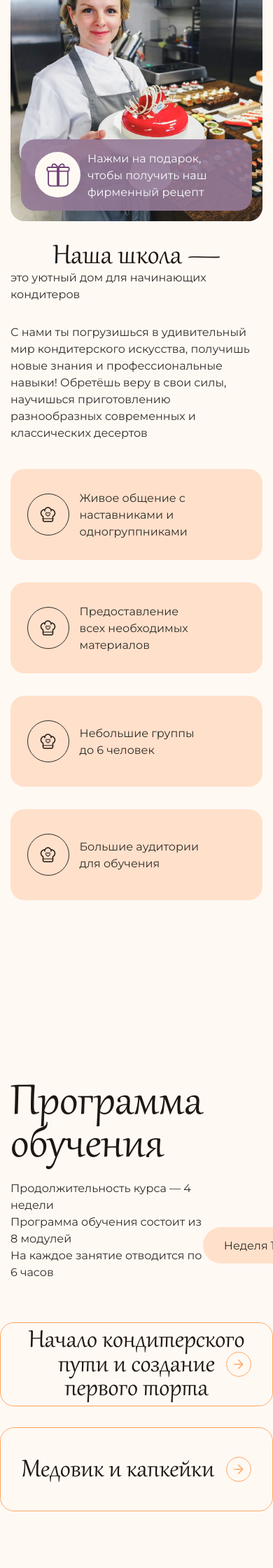
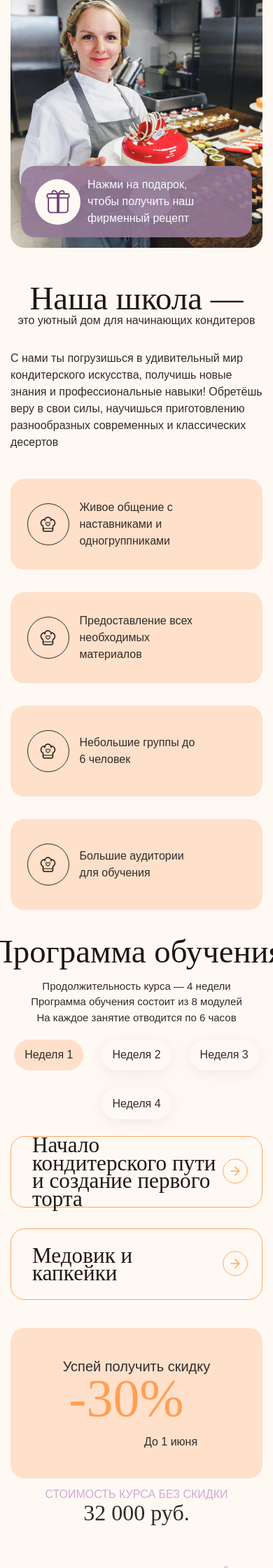
Before and after one commit to UBTdev/Homework, a PHP site: the page made by Домашки/WakeBake/index.html in a window 390 px wide. Shown: the part 880-3120 px from the top of the page at 70% size. Run offline with PHP 8.4, Linux system fonts and the light colour scheme; some web fonts are replaced.

Commit message:
Add files via upload

```diff
--- a/Домашки/WakeBake/css/fonts.css
+++ b/Домашки/WakeBake/css/fonts.css
@@ -1,7 +1,7 @@
 @font-face {
   font-family: 'Montserrat';
-  src: url('../fonts/Montserrat-Medium.woff2') format('woff2'),
-      url('../fonts/Montserrat-Medium.woff') format('woff');
+  src: url('Montserrat-Medium.woff2') format('woff2'),
+      url('Montserrat-Medium.woff') format('woff');
   font-weight: 500;
   font-style: normal;
   font-display: swap;
@@ -9,8 +9,8 @@
 
 @font-face {
   font-family: 'Montserrat';
-  src: url('../fonts/Montserrat-Regular.woff2') format('woff2'),
-      url('../fonts/Montserrat-Regular.woff') format('woff');
+  src: url('Montserrat-Regular.woff2') format('woff2'),
+      url('Montserrat-Regular.woff') format('woff');
   font-weight: normal;
   font-style: normal;
   font-display: swap;
@@ -18,8 +18,8 @@
 
 @font-face {
   font-family: 'Gabriola';
-  src: url('../fonts/Gabriola.woff2') format('woff2'),
-      url('../fonts/Gabriola.woff2') format('woff');
+  src: url('Gabriola.woff2') format('woff2'),
+      url('Gabriola.woff2') format('woff');
   font-weight: normal;
   font-style: normal;
   font-display: swap;
--- a/Домашки/WakeBake/css/style.css
+++ b/Домашки/WakeBake/css/style.css
@@ -114,9 +114,7 @@ body {
   margin-bottom: 20px;
 }
 
-.modal__form-label {
-
-}
+.modal__form-label {}
 
 .modal__form {}
 
@@ -166,7 +164,7 @@ body {
   padding: 26px 42px 19px 28px;
 }
 
-.field__input:focus + span {
+.field__input:focus+span {
   transition: var(--transition);
   visibility: visible;
   opacity: 1;
@@ -348,7 +346,6 @@ body {
   font-family: "Gabriola";
   font-weight: 400;
   line-height: 0.82;
-  letter-spacing: 0%;
 }
 
 .hero__offer-title {
@@ -628,47 +625,58 @@ body {
 .main__program {
   margin-bottom: 145px;
 }
-.program {
-}
-.container {
-}
+
+.program {}
+
+.container {}
+
 .program__top {
   display: flex;
   align-items: flex-end;
   justify-content: space-between;
   margin-bottom: 60px;
 }
+
 .program__heading {
   /* max-width: 603px; */
   display: flex;
   flex-direction: column;
   gap: 20px;
 }
+
 .program__title {
   font-size: 74px;
 }
-.title {
-}
+
+.title {}
+
 .program__text {
   max-width: 374px;
 }
-.text {
-}
+
+.text {}
+
+.tab-controls {}
+
 .tab-controls__list {
   display: flex;
   gap: 26px;
   margin-bottom: 24px;
+  flex-wrap: wrap;
+  align-items: center;
 }
-.tab-controls__item {
-}
+
+.tab-controls__item {}
+
 .tab-controls__link {
   display: block;
-  width: 138px;
+  /* width: 138px; */
   padding: 14px 30px;
   background-color: var(--general-background);
   border-radius: 100px;
   box-shadow: 0px 4px 20px 0px rgba(206, 195, 185, 0.3);
   transition: var(--transition);
+  white-space: nowrap;
 }
 
 .tab-controls__link--active {
@@ -682,14 +690,13 @@ body {
   transition: var(--transition);
   box-shadow: 0px 4px 20px 0px rgba(206, 195, 185, 0);
 }
-.tab-controls__content {
-}
+
+.tab-controls__content {}
 
 .tab-content {
   display: flex;
-  align-items: center;
-  justify-content: center;
   display: none;
+  width: 100%;
 }
 
 .tab-content--show {
@@ -702,6 +709,7 @@ body {
   display: flex;
   flex-direction: column;
   gap: 30px;
+  width: 100%;
 }
 
 .accordion-list__item {
@@ -710,14 +718,16 @@ body {
   border-radius: var(--border-radius);
   padding: 78px 30px 40px 30px;
   max-width: 1280px;
-  width: 100vw;
   font-size: 50px;
   align-items: flex-start;
   position: relative;
-  max-height: 100%;
+  max-height: 110px;
+  transition: var(--transition);
 }
 
 .accordion-list__item--show {
+  max-height: 100%;
+  transition: var(--transition);
 }
 
 .accordion-list__button {
@@ -725,6 +735,7 @@ body {
   position: absolute;
   display: flex;
   align-items: center;
+  justify-content: space-between;
   background: var(--general-background);
   border-radius: var(--border-radius);
   padding: 0 30px;
@@ -738,6 +749,7 @@ body {
 .tab-content__title {
   font-size: 42px;
   color: var(--heading-text);
+  text-align: left;
 }
 
 .accordion-list__content {
@@ -750,7 +762,7 @@ body {
 }
 
 .accordion-list__content--show {
-  max-height: 400px;
+  max-height: 100%;
   /* overflow: visible; */
   opacity: 1;
   transition: var(--transition);
@@ -767,18 +779,13 @@ body {
   position: absolute;
   top: 0;
   right: 0;
-  fill:#FFF9F4;
+  fill: #FFF9F4;
   transition: var(--transition);
 }
 
-.tab__toggle-button path {
-}
+.tab__toggle-button path {}
 
-.tab-content
-
-
-
-.accordion-list__item .tab__toggle-button svg {
+.tab-content .accordion-list__item .tab__toggle-button svg {
   position: absolute;
   top: 0;
   right: 0;
@@ -842,14 +849,15 @@ body {
   align-items: flex-start;
   gap: 8px;
 }
+
 .info-block__item span {
   font-size: 16px;
   line-height: 150%;
 }
 
 .info-block__item svg {
-  width: 25px;
-  height: 25px;
+  min-width: 25px;
+  min-height: 25px;
   color: var(--general-text);
 }
 
@@ -859,6 +867,109 @@ body {
   color: var(--general-text);
   margin-top: 20px;
 }
+
+/* program bottom */
+
+.program__bottom {
+  display: flex;
+  justify-content: space-between;
+  margin-top: 40px;
+}
+
+.program__action {
+  display: grid;
+  grid-template: repeat(3, auto) / 1.65fr 1fr;
+  gap: 40px;
+  max-width: 501px;
+}
+
+.program__discout {
+  display: flex;
+  flex-direction: column;
+  align-items: center;
+  max-width: 287px;
+  max-height: 232px;
+  background: var(--accent-bg);
+  border-radius: var(--border-radius);
+  color: #312C27;
+  line-height: 1.5;
+  font-size: 20px;
+  text-align: left;
+  padding: 40px;
+  grid-row: 1 / 3;
+  grid-column: 1 / 2;
+}
+
+
+.program__discout span {
+  font-size: 16px;
+  margin-left: 35%;
+}
+
+.program__discount-value {
+  display: block;
+  font-family: "Gabriola";
+  margin: 0 13% 7% 0;
+  color: var(--accent-color);
+  line-height: .82;
+  font-size: 74px;
+  animation: discount-grow 0.8s linear infinite alternate;
+  transform-origin: 0 0;
+}
+
+@keyframes discount-grow {
+  0% {
+    transform: scale(1);
+    color: var(--accent-color);
+  }
+
+  100% {
+    transform: translateX(3%) scale(1.1);
+    color: #FF9138;
+  }
+
+}
+
+.program__price-text {
+  font-size: 16px;
+  line-height: 1.6;
+  color: #CEAAD0;
+  text-transform: uppercase;
+  text-align: left;
+  padding-bottom: 5px;
+}
+
+.program__price-value {
+  font-size: 32px;
+  line-height: 0.9;
+  font-family: "Gabriola";
+  text-transform: none;
+  color: var(--general-text);
+}
+
+.program__price-value-big {
+  font-size: 50px;
+  color: var(--heading-text);
+}
+
+.price__text:last-child {}
+
+.program__action-button {
+  max-height: 62px;
+  font-weight: 500;
+  grid-column: 1 / 3;
+}
+
+.button {}
+
+.program_img-wrapper {
+  position: relative;
+}
+
+.program__img {
+  width: 100%;
+}
+
 /* ================= footer ================= */
 .footer {
   background: #AB8261;
@@ -987,6 +1098,39 @@ body {
     margin-top: 30px;
   }
 
+  /* main program */
+  .program__top {
+    flex-direction: column;
+    align-items: center;
+    justify-content: center;
+    margin-bottom: 0;
+  }
+
+  .program__heading {
+    align-items: center;
+    margin-bottom: 20px;
+  }
+
+  .program__text {
+    text-align: center;
+  }
+
+  .program__title {
+    text-align: center;
+  }
+
+  .accordion-list__content {}
+
+  .accordion-list__info-block .practice {
+    padding-left: 60px;
+  }
+
+  .program__action {
+    max-width: 100%;
+  }
+
+
+
   /* =========footer-mobile=========== */
   .footer__column-wrapper {
     display: grid;
@@ -1025,8 +1169,8 @@ body {
 @media (max-width: 1060px) {
   .about-us {
     grid-template-columns: 1fr;
-    grid-template-rows: 1fr 1fr;
-
+    /* grid-template-rows: 1fr 1fr; */
+    padding-bottom: 40px;
   }
 
   .about-us__img-wrapper {
@@ -1072,6 +1216,12 @@ body {
   .advantages__img-wrapper {}
 
   .advantages__text {}
+
+  /* program bottom */
+  .program__img-wrapper {
+    display: flex;
+    align-items: flex-end;
+  }
 }
 
 @media (max-width: 900px) {
@@ -1101,6 +1251,82 @@ body {
 
   .burger-button {
     display: flex;
+  }
+
+  /* title */
+  .title {
+    font-size: 7vw;
+  }
+
+  /* main program */
+  .program__top {
+    flex-direction: column;
+    align-items: center;
+    justify-content: center;
+  }
+
+  .program__heading {
+    align-items: center;
+    margin-bottom: 20px;
+  }
+
+  .accordion-list__item {
+    padding: 0 20px 0 30px;
+  }
+
+  /* .accordion-list__item--show {
+    padding: 0px 30px 0px 30px;
+  } */
+
+  .accordion-list__content--show {
+    padding-bottom: 40px;
+  }
+
+  .accordion-list__button {
+    height: 100px;
+    position: relative;
+    padding: 0;
+  }
+
+  .tab-content__title {
+    font-size: 34px;
+  }
+
+  .accordion-list__item--show .accordion-list__button {
+    position: relative;
+  }
+
+  .tab__toggle-button {
+    position: static;
+  }
+
+  .tab__toggle-button svg {
+    position: static;
+  }
+
+  .tab-content .accordion-list__item .tab__toggle-button svg {
+    position: static;
+  }
+
+  .program__text {
+    text-align: center;
+  }
+
+  .program__bottom {
+    display: block;
+  }
+
+  .program__action {
+    grid-template: repeat(3, 1fr) / repeat(2, 1fr);
+  }
+
+  .program__discout {
+    max-width: 100%;
+    max-height: 100%;
+  }
+
+  .program__img-wrapper {
+    display: none;
   }
 }
 
@@ -1188,11 +1414,7 @@ body {
     padding-top: 70px;
   }
 
-  .about-us {
-    grid-template-columns: 1fr;
-    grid-template-rows: 0.55fr 1fr;
-    gap: 30px;
-  }
+  .about-us {}
 
   .about-us__offer-wrapper {
     /* display: none; */
@@ -1219,8 +1441,12 @@ body {
     /* align-items: flex-start; */
   }
 
-  .about-us__info-title {
+  .title {
     font-size: 12vw;
+  }
+
+  .tab-content__title {
+    font-size: 34px;
   }
 
   .about-us__info-disc {}
@@ -1237,8 +1463,7 @@ body {
 
   .advantages__item {}
 
-  .advantages__img-wrapper {
-  }
+  .advantages__img-wrapper {}
 
   .advantages__text {
     width: 90%;
@@ -1251,6 +1476,17 @@ body {
 
   .modal-mobile {
     display: flex;
+  }
+
+  /* program */
+  .tab-controls__list {
+    justify-content: center;
+  }
+
+  .accordion-list__content {
+    grid-template: 1fr 0.1fr / 1fr;
+    /* display: flex;
+    flex-direction: column; */
   }
 }
 
@@ -1298,6 +1534,19 @@ body {
     grid-column: 1;
     grid-row: 3;
   }
+/* program */
+  .program__action {
+    grid-template: repeat(4, 1fr) / 1fr 1fr;
+  }
+  .program__discout {
+    grid-column: 1 / -1;
+  }
+  .program__price-text {
+    grid-column: auto;
+  }
+  .program__action-button {
+    grid-column: 1 / -1;
+  }
 }
 
 
@@ -1318,4 +1567,52 @@ body {
   .advantages__img-wrapper {
     width: 60px;
   }
+
+  .tab-content__title {
+    font-size: 8vw;
+  }
+  /* program */
+  .program__heading  {
+    text-wrap: nowrap;
+    font-size: 15px;
+  }
+
+  .info-block__list {
+    list-style-type: none;
+    gap: 5px;
+  }
+
+  .tab-controls__link{
+    padding: 10px 15px;
+  }
+
+  .tab-controls__link .tab-controls__link--active {
+    padding: 10px 15px;
+  }
+
+  .info-block__item svg {
+    display: none;
+  }
+
+  .info-block__item::before  {
+    color: var(--general-text);
+    content:"\2022";
+    font-size: 18px;
+    font-weight: 700;
+    line-height: 18px;
 }
+  .program__action {
+    grid-template: repeat(4, 1fr) / 1fr;
+    gap: 10px;
+  }
+  .program__discout {
+    grid-column: auto;
+  }
+  .program__price-text {
+    grid-column: auto;
+    text-align: center;
+  }
+  .program__action-button {
+    grid-column: auto;
+  }
+}
--- a/Домашки/WakeBake/index.html
+++ b/Домашки/WakeBake/index.html
@@ -1585,6 +1585,29 @@
                 </div>
               </li>
             </ul>
+          </div>
+          <div class="program__bottom">
+            <div class="program__action">
+              <div class="program__discout">
+                Успей получить скидку
+                <div class="program__discount-value">
+                  -30%
+                </div>
+                <span>До 1 июня</span>
+              </div>
+              <div class="program__price-text">
+                Стоимость курса без скидки
+                <div class="program__price-value">32 000 руб.</div>
+              </div>
+              <div class="program__price-text">
+                Стоимость курса со скидкой
+                <div class="program__price-value program__price-value-big"> 22 400 руб.</div>
+              </div>
+              <div class="program__action-button button">Оставить заявку</div>
+            </div>
+            <div class="program__img-wrapper">
+              <img src="images/cake2.png" alt="Клубничный торт" class="program__img">
+            </div>
           </div>
         </div>
       </section>
```
Also changed, not shown: Домашки/WakeBake/images/bigStrawberry.svg (added), Домашки/WakeBake/images/cake2.png (added), Домашки/WakeBake/images/smallStrawberry.svg (added).
